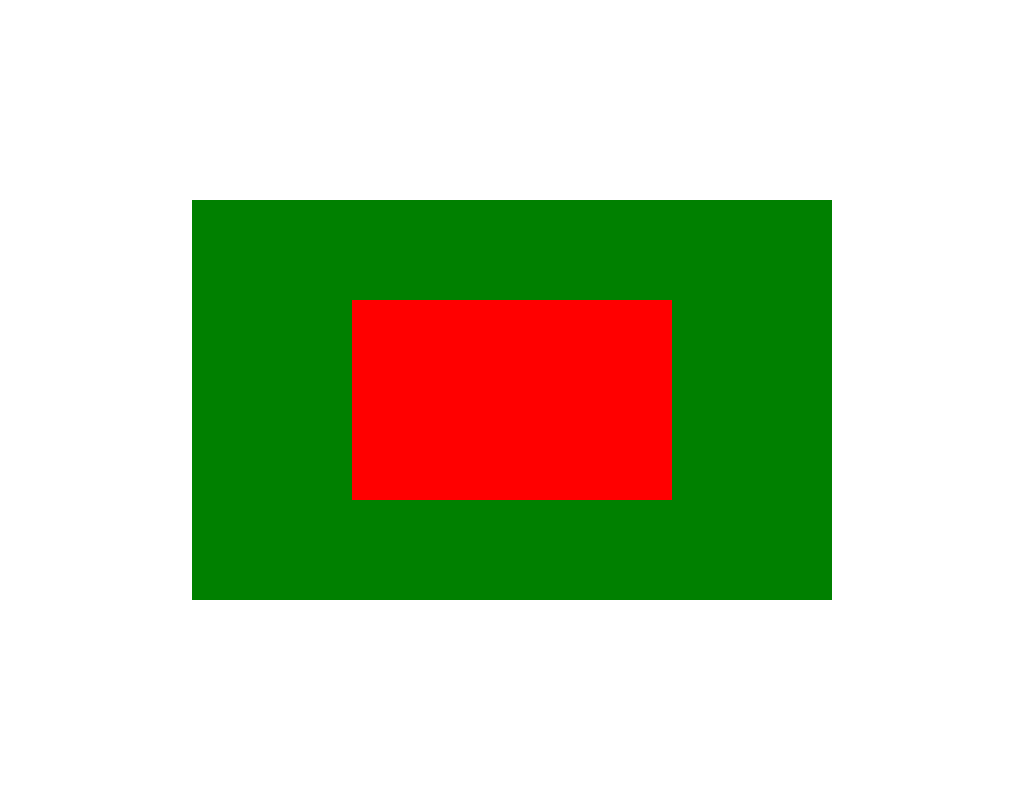
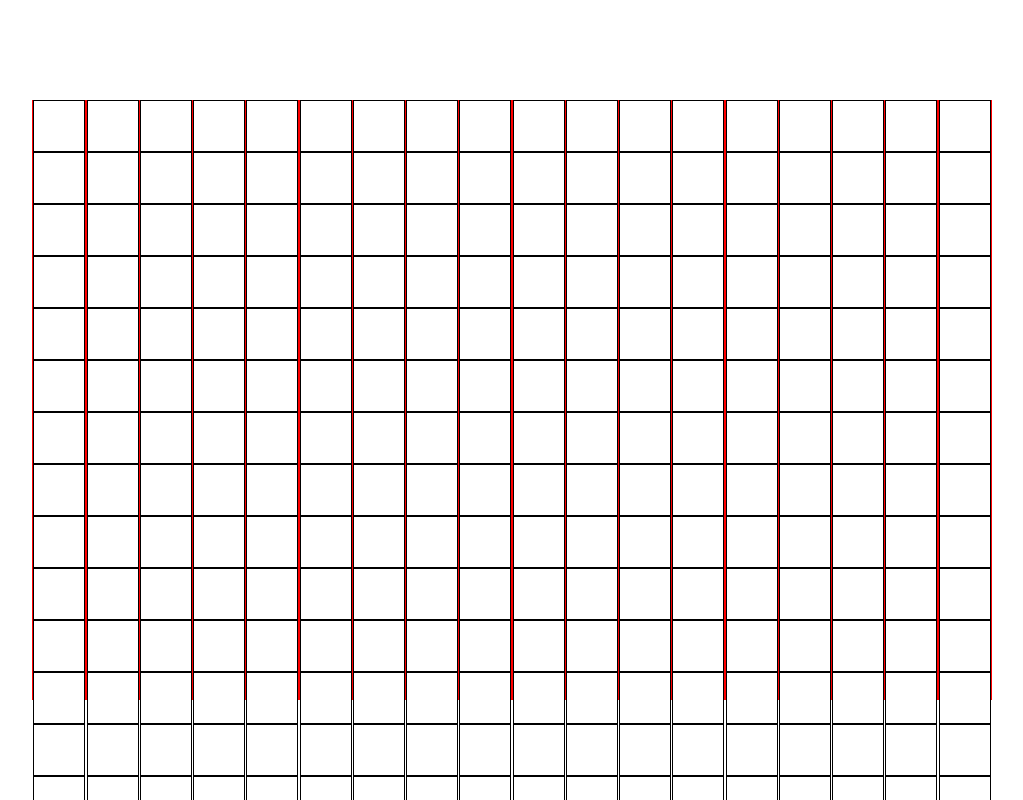
Before and after one commit to CodeJeffreyG/PathFinder-JeffsAlgos, a React (Create React App) app: page / in a window 1280 px wide. Shown: the top 800 px of the page, without its empty margins (128-1151 px from the left). Built offline with nearby package versions, Linux system fonts and the light colour scheme.

Commit message:
nodes rendered

```diff
--- a/src/Grid/Grid.css
+++ b/src/Grid/Grid.css
@@ -3,12 +3,16 @@
   justify-content: center;
   align-items: center;
   background-color: green;
-  height: 50vh;
-  width: 50%;
+  height: 75vh;
+  width: 75%;
 }
 
 .Grid {
+  display: flex;
+  justify-content: space-evenly;
+  align-items: center;
+  flex-wrap: wrap;
   background-color: red;
-  width: 50%;
-  height: 50%;
+  width: 100%;
+  height: 100%;
 }
--- a/src/Grid/Grid.js
+++ b/src/Grid/Grid.js
@@ -1,10 +1,16 @@
 import "./Grid.css";
+import Node from "../Node/Node";
+import createGrid from "../Scripts/createGrid";
 
 export default function Grid() {
-
+  const grid = createGrid();
   return (
     <div className="Grid-container">
-      <main className="Grid"> </main>
+      <main className="Grid">
+        {grid.map((row) => {
+          return row.map((node) => <Node />);
+        })}
+      </main>
     </div>
   );
 }
--- a/src/Node/Node.css
+++ b/src/Node/Node.css
@@ -0,0 +1,6 @@
+.Node {
+  height: 50px;
+  width: 50px;
+  background-color: white;
+  border: 1px solid black;
+}
--- a/src/Node/Node.js
+++ b/src/Node/Node.js
@@ -0,0 +1,5 @@
+import "./Node.css";
+
+export default function Node() {
+  return <div className="Node"></div>;
+}
--- a/src/Scripts/createGrid.js
+++ b/src/Scripts/createGrid.js
@@ -8,9 +8,9 @@ export default function createGrid() {
     end: null
   };
 
-  for (let row = 0; row < 10; row += 1) {
+  for (let row = 0; row < 20; row += 1) {
     Grid.push([]);
-    for (let col = 0; col < 10; col += 1) {
+    for (let col = 0; col < 20; col += 1) {
       Grid[row].push({...node, id: `${row} ${col}`});
     }
   }
```
